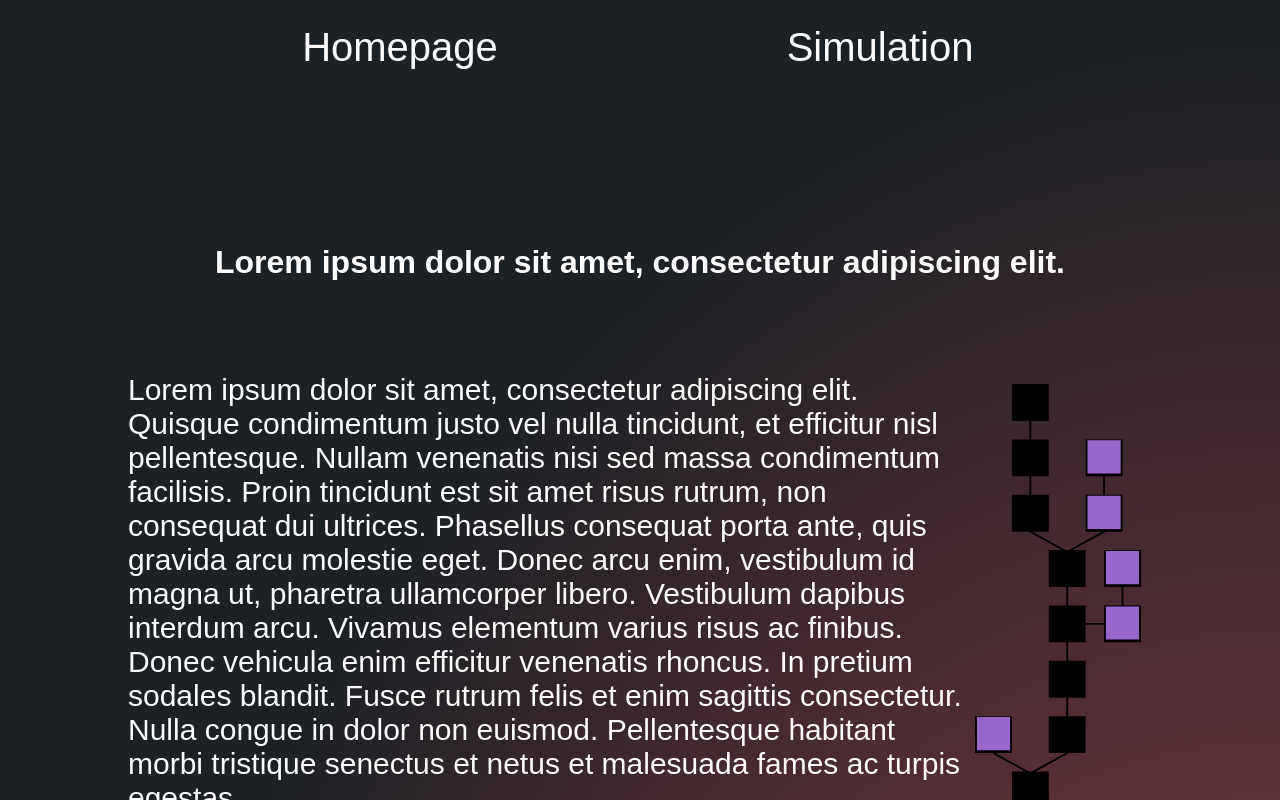
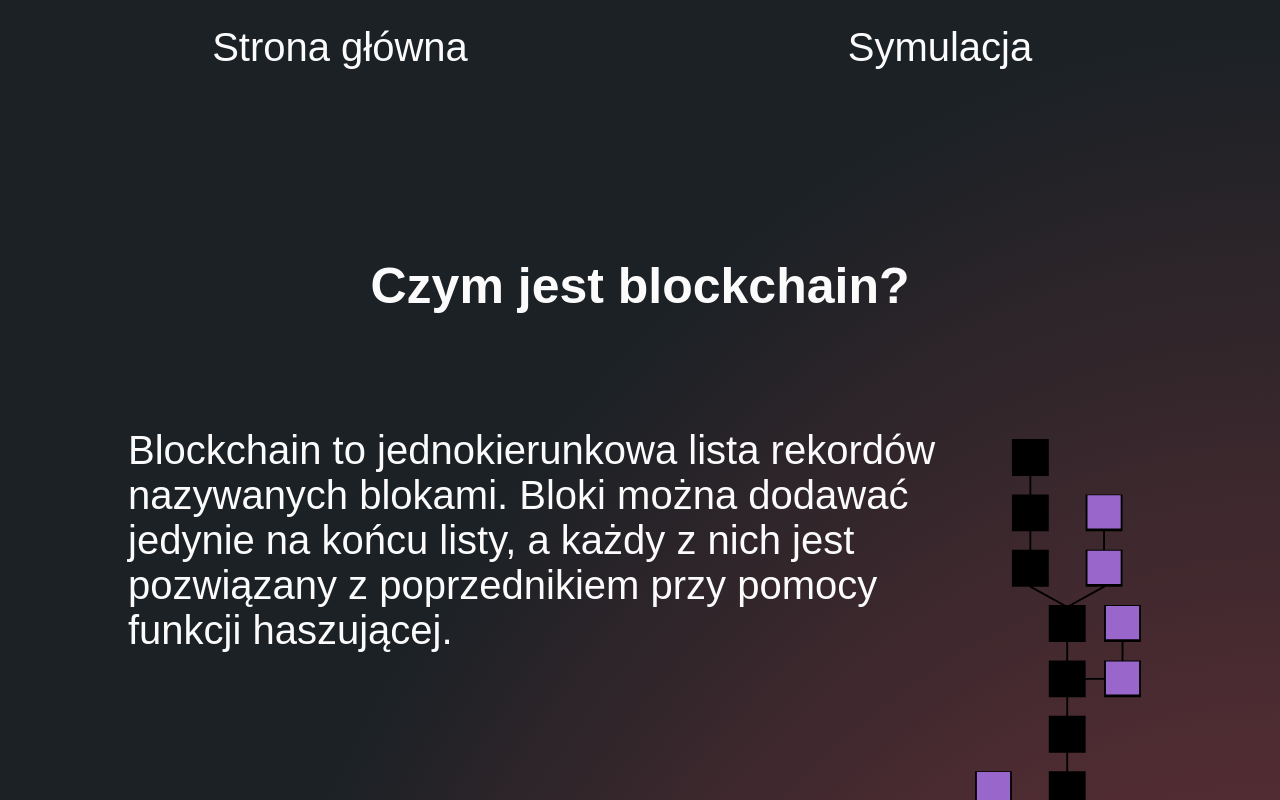
Before and after one commit to Frashier/BlockchainSim, a React (Create React App) app: page / in a window 1280 px wide. Shown: the top 800 px of the page. Built offline with nearby package versions, Linux system fonts and the light colour scheme.

Commit message:
temporarily changed language to polish

```diff
--- a/src/Components/Homepage/Homepage.css
+++ b/src/Components/Homepage/Homepage.css
@@ -7,6 +7,7 @@
 
 .homepage_header > h1 {
   text-align: center;
+  font-size: 50px;
 }
 
 .homepage_body {
@@ -17,7 +18,7 @@
 }
 
 .homepage_body > p {
-  font-size: 30px;
+  font-size: 40px;
   text-align: start;
 }
 
--- a/src/Components/Homepage/Homepage.js
+++ b/src/Components/Homepage/Homepage.js
@@ -12,7 +12,7 @@ function Homepage() {
         transition={{ duration: 2 }}
         className="homepage_header"
       >
-        <h1>Lorem ipsum dolor sit amet, consectetur adipiscing elit.</h1>
+        <h1>Czym jest blockchain?</h1>
       </motion.div>
       <motion.div
         initial={{ opacity: 0 }}
@@ -27,17 +27,9 @@ function Homepage() {
             alt="Blockchain structure"
             style={{ float: "right", height: "500px" }}
           ></img>
-          Lorem ipsum dolor sit amet, consectetur adipiscing elit. Quisque
-          condimentum justo vel nulla tincidunt, et efficitur nisl pellentesque.
-          Nullam venenatis nisi sed massa condimentum facilisis. Proin tincidunt
-          est sit amet risus rutrum, non consequat dui ultrices. Phasellus
-          consequat porta ante, quis gravida arcu molestie eget. Donec arcu
-          enim, vestibulum id magna ut, pharetra ullamcorper libero. Vestibulum
-          dapibus interdum arcu. Vivamus elementum varius risus ac finibus.
-          Donec vehicula enim efficitur venenatis rhoncus. In pretium sodales
-          blandit. Fusce rutrum felis et enim sagittis consectetur. Nulla congue
-          in dolor non euismod. Pellentesque habitant morbi tristique senectus
-          et netus et malesuada fames ac turpis egestas.
+          Blockchain to jednokierunkowa lista rekordów nazywanych blokami. Bloki
+          można dodawać jedynie na końcu listy, a każdy z nich jest pozwiązany z
+          poprzednikiem przy pomocy funkcji haszującej.
         </p>
         <p>
           Lorem ipsum dolor sit amet, consectetur adipiscing elit. Quisque
--- a/src/Components/Navbar/Navbar.css
+++ b/src/Components/Navbar/Navbar.css
@@ -22,7 +22,7 @@
   display: flex;
   align-items: center;
   justify-content: center;
-  width: 180px;
+  width: 300px;
   height: 45px;
   text-decoration: none;
   color: var(--white);
--- a/src/Components/Navbar/Navbar.js
+++ b/src/Components/Navbar/Navbar.js
@@ -6,10 +6,10 @@ function Navbar() {
     <div className="navbar">
       <div className="navbar_navigation">
         <Link to="/" className="navbar_navigation_link">
-          Homepage
+          Strona główna
         </Link>
         <Link to="/simulation" className="navbar_navigation_link">
-          Simulation
+          Symulacja
         </Link>
       </div>
     </div>
--- a/src/Components/Simulation/Blockchain.js
+++ b/src/Components/Simulation/Blockchain.js
@@ -224,11 +224,7 @@ class Blockchain {
 
   addBlock(block) {
     let difficulty = this.difficulty;
-    if (
-      this.longestBranchWeight(this.blocks[0]) %
-        Blockchain.blockDifficultyInterval ===
-      0
-    ) {
+    if ((this.maxWeight + 1) % Blockchain.blockDifficultyInterval === 0) {
       difficulty++;
     }
 
--- a/src/Components/Simulation/Simulation.css
+++ b/src/Components/Simulation/Simulation.css
@@ -207,6 +207,7 @@
   overflow-wrap: break-word;
   margin: 5px;
   padding: 5px;
+  user-select: none;
 }
 
 .simluation_scene_block_button {
--- a/src/Components/Simulation/Simulation.js
+++ b/src/Components/Simulation/Simulation.js
@@ -11,7 +11,6 @@ import Modal from "react-modal";
 // verify blockchain
 // nonce and prevHash on genesis
 // move blockchian to original position on reset
-// move add block to blocks that are branchable?
 
 Modal.setAppElement(document.getElementById("root"));
 
@@ -42,15 +41,15 @@ function BlockDetails(props) {
       onRequestClose={props.close}
     >
       <div style={{ fontSize: "20px" }}>
-        Previous hash: {props.block.prevHash}
+        Poprzedni hash: {props.block.prevHash}
         <br />
-        Timestamp: {props.block.timestamp}
+        Znacznik czasowy: {props.block.timestamp}
         <br />
         Nonce: {props.block.nonce}
         <br />
-        Type: {props.block.type.toString()}
+        Typ: {props.block.type.toString()}
         <br />
-        Miner: {props.block.miner}
+        Kopacz: {props.block.miner}
         <br />
         <hr />
         {props.block.transactions.map((tx) => {
@@ -58,7 +57,7 @@ function BlockDetails(props) {
             <li key={tx.index}>
               Hash: {tx.hash}
               <br />
-              Timestamp: {tx.timestamp}
+              Znacznik czasowy: {tx.timestamp}
             </li>
           );
         })}
@@ -127,7 +126,6 @@ function BlockComponent(props) {
   );
 }
 
-// TODO: button to see details of a block
 function BlockchainComponent(props) {
   const blockWidth = 180 * props.blockchainScale;
   const blockHeight = 180 * props.blockchainScale;
@@ -199,10 +197,6 @@ function BlockchainComponent(props) {
   return (
     <motion.g drag dragMomentum={false} dragConstraints={props.constraintRef}>
       {blocksAndCoords.map((blockAndCoords) => {
-        console.log(
-          `${blockAndCoords.block.prevHash} ${blockAndCoords.parentY}`
-        );
-
         return (
           <motion.g
             initial={{ opacity: 0 }}
@@ -263,7 +257,7 @@ function Simulation() {
   // Blockchain related states
   const [blockchain, setBlockchain] = useState(new Blockchain(2));
   const [blockSelected, setBlockSelected] = useState(blockchain.blocks[0]);
-  const [miner, setMiner] = useState("Undefined");
+  const [miner, setMiner] = useState("Nieznany");
 
   // Interface utilites
   const [consoleData, setConsoleData] = useState("");
@@ -284,8 +278,6 @@ function Simulation() {
   };
 
   // Method used for writting to console.
-  // Passed to block class in order to display info about
-  // mining
   const writeToConsole = (msg) => {
     const date = new Date();
     const timeString =
@@ -307,13 +299,13 @@ function Simulation() {
 
   const handleClearOrphans = () => {
     setBlockchain(blockchain.clearOrphans());
-    writeToConsole("Orphans cleared.");
+    writeToConsole("Osierocone bloki usunięte.");
   };
 
   const handleResetBlockchain = () => {
     setBlockchain(new Blockchain(2));
     setBlockSelected(null);
-    writeToConsole("Blockchain reset");
+    writeToConsole("Blockchain zresetowany.");
   };
 
   // Proccess of adding a block is as follows:
@@ -327,29 +319,29 @@ function Simulation() {
     event.preventDefault();
 
     if (blockSelected === null) {
-      writeToConsole("No block selected.");
+      writeToConsole("Nie wybrano bloku.");
       return;
     }
 
     // Check if selected block is branchable
     if (blockSelected.weight < blockchain.maxWeight - 1) {
-      writeToConsole("Can't branch from this block.");
+      writeToConsole("Nie można dodać bloku do wybranego bloku.");
       return;
     }
 
-    writeToConsole(`Starting mining...`);
+    writeToConsole(`Rozpoczynanie kopania...`);
     let mineInfo;
     let attemptNumber = 1;
     do {
-      writeToConsole(`Attempt #${attemptNumber}`);
+      writeToConsole(`Próba #${attemptNumber}.`);
       mineInfo = blockSelected.tryMine(blockchain.difficulty);
 
       if (!mineInfo.hash) {
-        writeToConsole(`Failure for nonce = ${mineInfo.nonce}`);
+        writeToConsole(`Porażka dla nonce = ${mineInfo.nonce}.`);
       }
       attemptNumber++;
     } while (!mineInfo.hash);
-    writeToConsole(`Success for nonce = ${mineInfo.nonce}`);
+    writeToConsole(`Sukces dla nonce = ${mineInfo.nonce}.`);
 
     const blockAdded = new Block(
       BlockType.Regular,
@@ -363,7 +355,7 @@ function Simulation() {
 
     const newBlockchain = blockchain.addBlock(blockAdded);
     if (newBlockchain.difficulty > blockchain.difficulty) {
-      writeToConsole("Blockchain difficulty increased");
+      writeToConsole("Poziom trudności kopania zwiększony.");
     }
     // TODO: undo button?
     setBlockchain(newBlockchain);
@@ -405,7 +397,7 @@ function Simulation() {
             type="text"
             id="miner"
             name="miner"
-            placeholder="Miner's name"
+            placeholder="Nazwa kopacza"
             onChange={(e) => setMiner(e.target.value)}
           />
           <button
@@ -413,7 +405,7 @@ function Simulation() {
             type="submit"
             onClick={handleAddBlock}
           >
-            Add block{" "}
+            Dodaj blok
           </button>
         </form>
         <pre className="simulation_toolbar_console">
@@ -422,13 +414,13 @@ function Simulation() {
         </pre>
         <div className="simulation_toolbar_rightside">
           <button className="basic-button" onClick={handleClearOrphans}>
-            Clear Orphans
+            Usuń osierocone bloki
           </button>
           <button className="basic-button" onClick={() => setConsoleData("")}>
-            Clear Console
+            Wyczyść konsole
           </button>
           <button className="basic-button" onClick={handleResetBlockchain}>
-            Reset Blockchain
+            Zresetuj blockchain
           </button>
         </div>
       </div>
```
